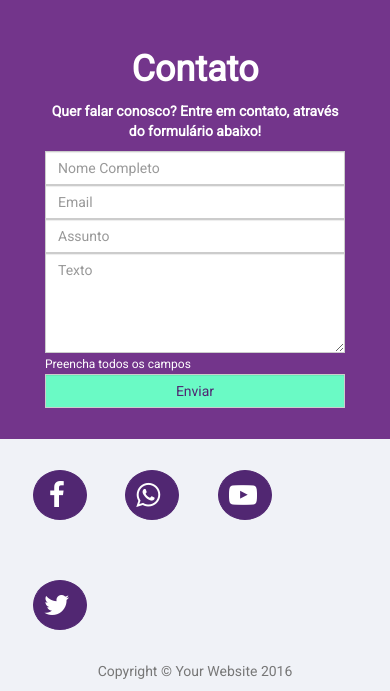
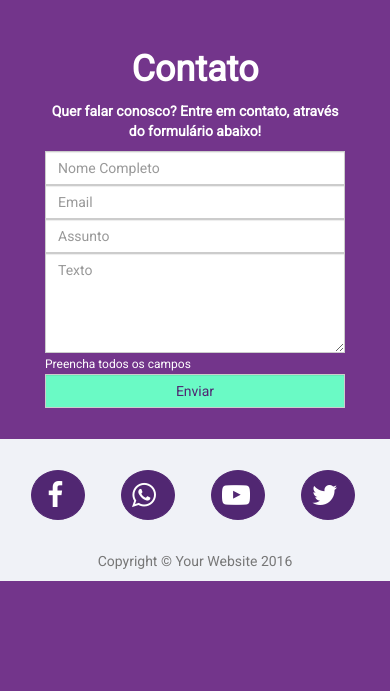
Before and after one commit to gxpunicornios/marketingnaveia, a PHP site: page / in a window 390 px wide. Shown: the part 1521-2212 px from the top of the page. After the commit the page ends 2102 px from the top, so only its background shows below. Run offline with PHP 8.4, Linux system fonts and the light colour scheme; data that the repository does not hold is empty.

Commit message:
Agora vai

```diff
--- a/css/style.css
+++ b/css/style.css
@@ -248,7 +248,7 @@ footer i.fa-facebook{
 
   footer i{
     width: 15%;
-    margin-left: 4.9%;
-    margin-right: 4.9%;
+    margin-left: 4.5%;
+    margin-right: 4.5%;
   }
 }
```
